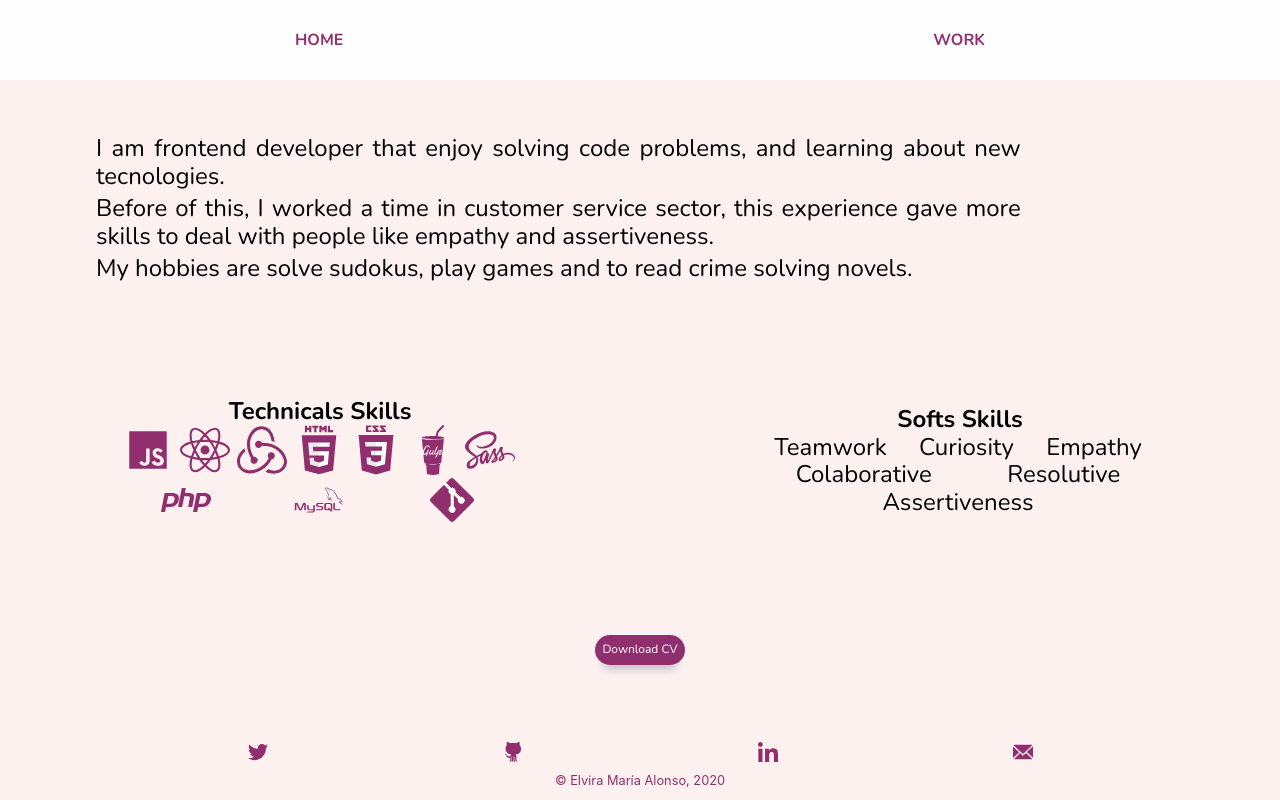
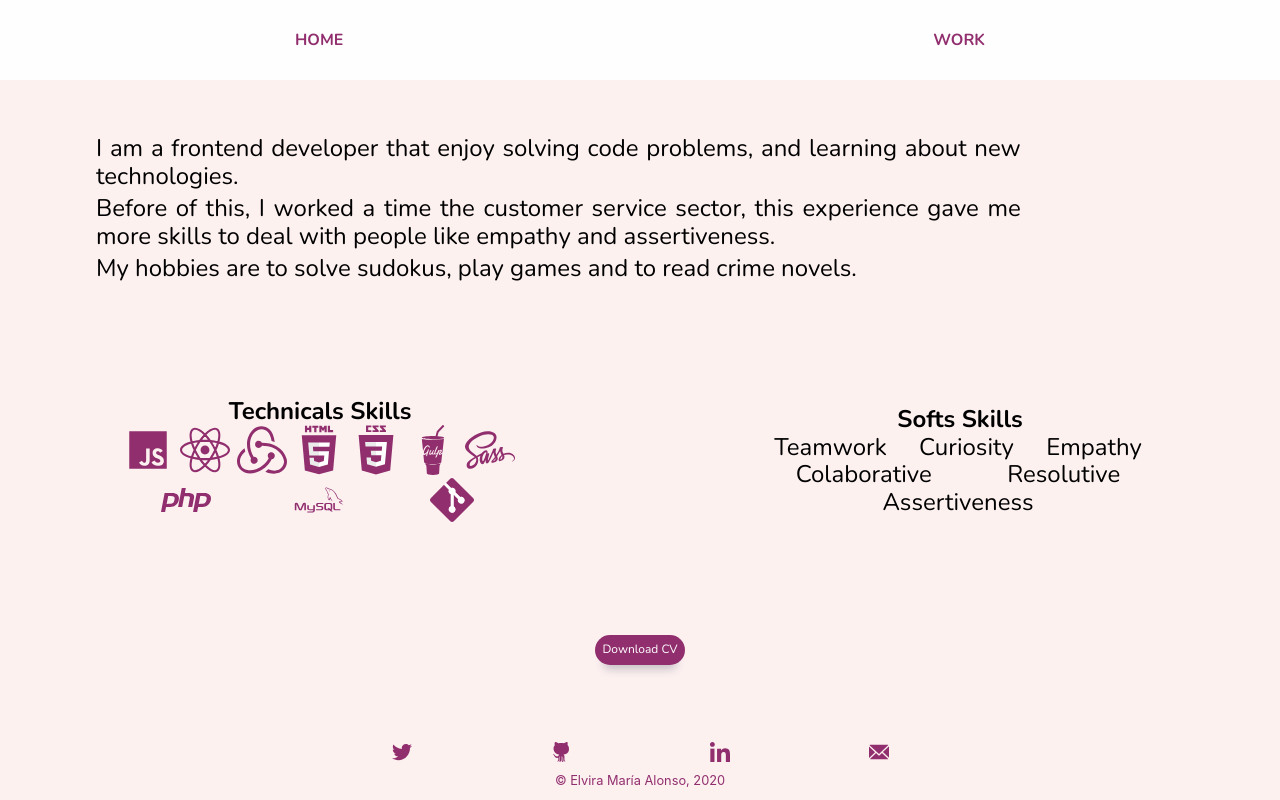
Before and after one commit to elviac94/elvira-alonso-portfolio, a React (Create React App) app: page /#/about in a window 1280 px wide. Built offline with nearby package versions, Linux system fonts and the light colour scheme.

Commit message:
change with of icons footer container and about me text

```diff
--- a/src/data/ABOUT.js
+++ b/src/data/ABOUT.js
@@ -10,7 +10,7 @@ import mysql from '../assets/icons/mysql.svg';
 import git from '../assets/icons/git.svg';
 
 const ABOUT = {
-    text: "I am frontend developer that enjoy solving code problems, and learning about new tecnologies. Before of this, I worked a time in customer service sector, this experience gave more skills to deal with people like  empathy and assertiveness. My hobbies are solve sudokus, play games and to read crime solving novels. If you want to know more information about me, you can found it in my resume.",
+    text: "I am a frontend developer that enjoy solving code problems, and learning about new technologies. Before of this, I worked a time the customer service sector, this experience gave me more skills to deal with people like  empathy and assertiveness. My hobbies are to solve sudokus, play games and to read crime novels",
     skills: {
         technicals:[
             {
--- a/src/stylesheets/layouts/_footer.scss
+++ b/src/stylesheets/layouts/_footer.scss
@@ -21,6 +21,10 @@
         padding: 2px;
         height: 30px;
 
+        @include forTablet{
+            width: 50%;
+        }
+
         & a{
             display: block;
             width: auto;
```
